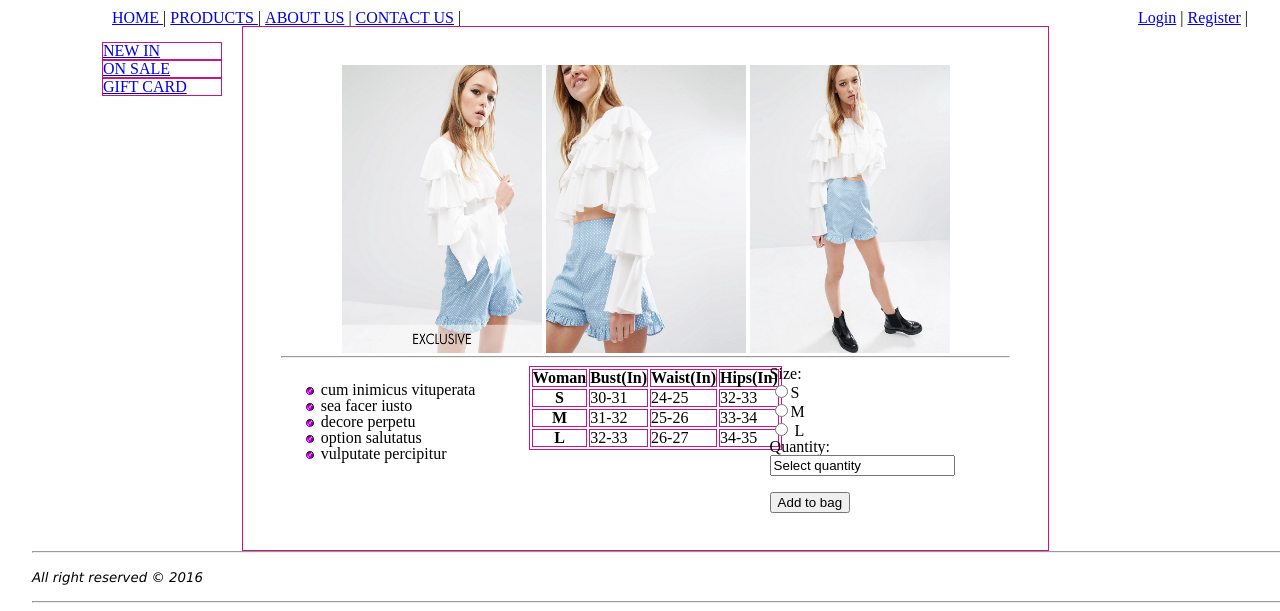
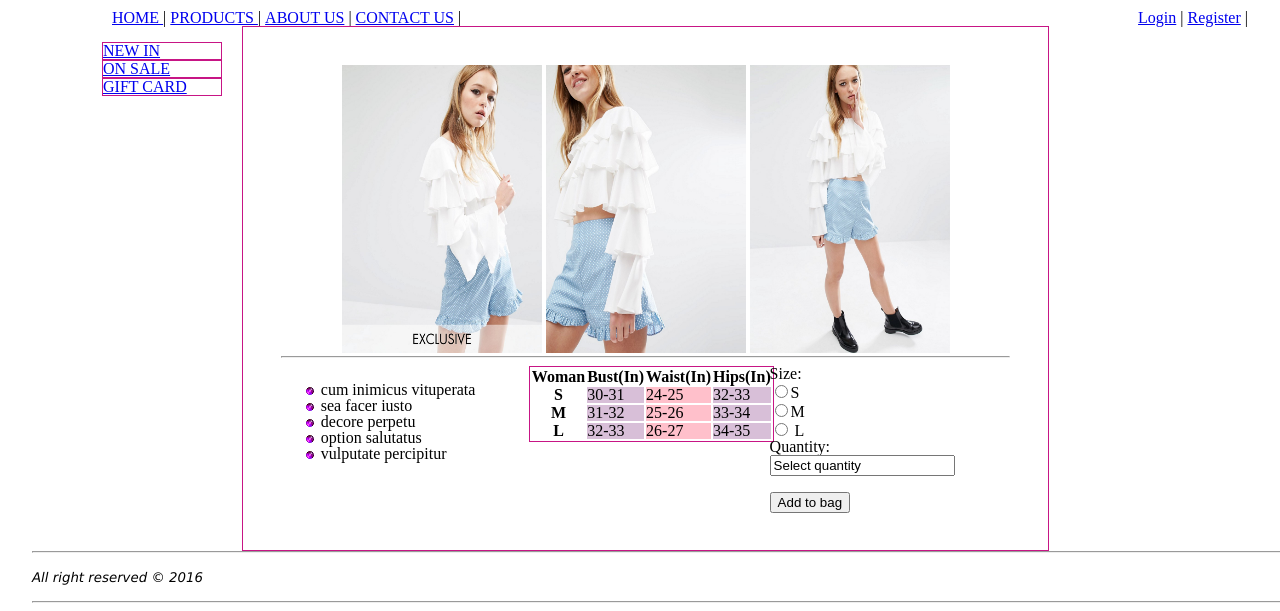
Before and after one commit to dianadyulgerova10/dianadyulgerova10.github.io, a plain HTML site: page top1.html in a window 1280 px wide. Shown: the part 189-800 px from the top of the page. Drawn offline with Linux system fonts and the light colour scheme.

Commit message:
add transform to product_photos

```diff
--- a/css/style.css
+++ b/css/style.css
@@ -174,6 +174,24 @@ th {
     text-align: center;
 	 border: 1px solid #C71585;
 }
+
+
+
+/* #table_sizes>table>tbody>tr>th:nth-child(odd){border: 2px solid red;} */
+
+#table_sizes>table>tbody>tr>th{
+	/* background-color:rgb(221,160,221); */
+
+	border: none}
+
+#table_sizes>table>tbody>tr>td:nth-child(even){
+	 background-color: rgb(216,191,216 );
+	border: none;}
+
+#table_sizes>table>tbody>tr>td:nth-child(odd){
+	 background-color: pink;
+	 border:none;
+	}
 
 td {
     display: table-cell;
@@ -521,3 +539,10 @@ div.absolute {
     height: 50px;
 
 }
+
+/* #product_photos{transition:all .2s ease-in-out;} */
+#product_photos>img:hover{
+	transform: scale(1.5);
+}
+
+/* transform: rotate(7deg); */
```
